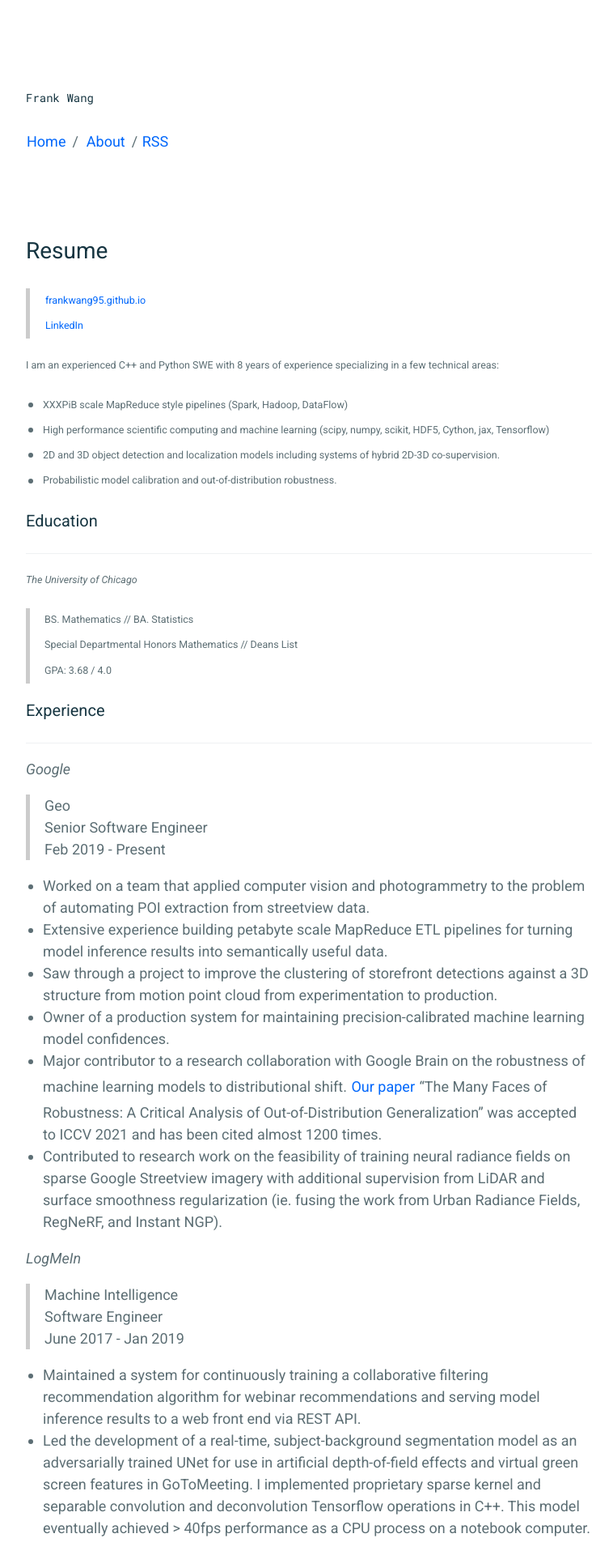
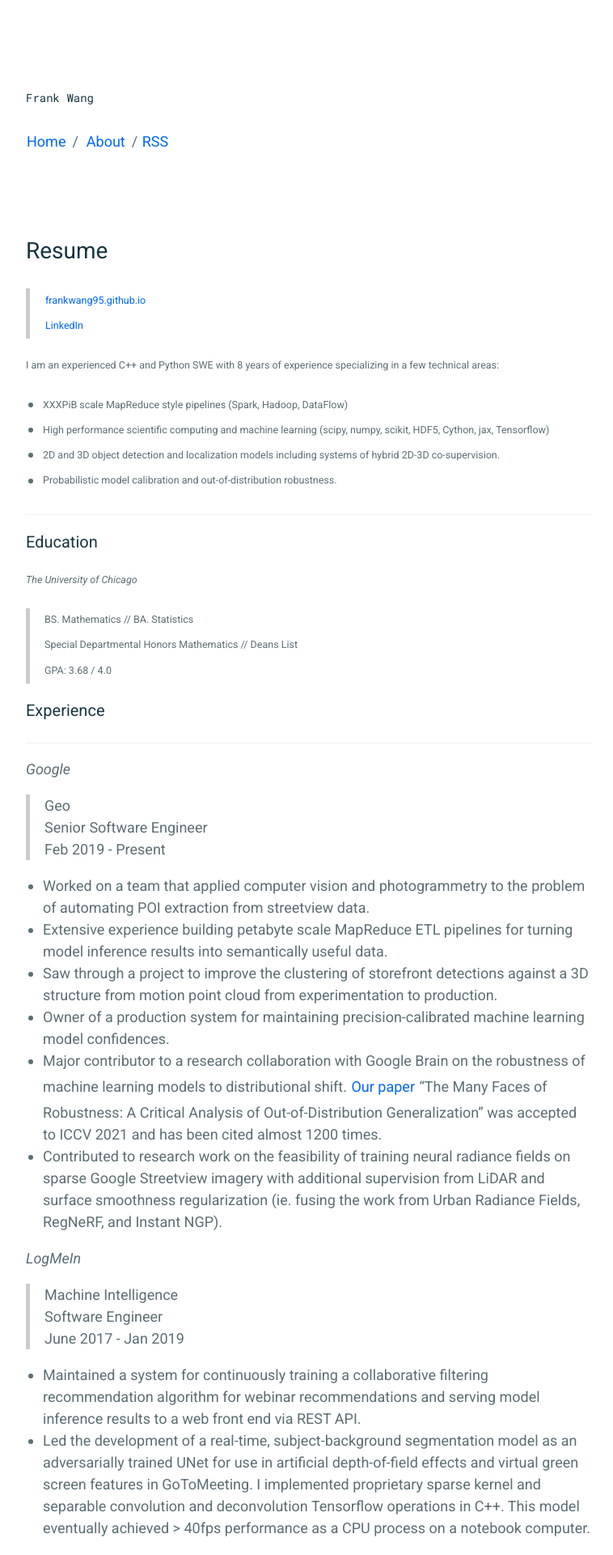
Before and after one commit to frankwang95/frankwang95.github.io, a Jekyll site: the page built from _pages/resume.md, in a window 1280 px wide. Shown: the top 1920 px of the page at 81% size, without its empty margins (258-1016 px from the left). Built offline with Jekyll 4.4.1, drawn with Linux system fonts in a browser that asks for light colours.

```diff
--- a/_pages/resume.md
+++ b/_pages/resume.md
@@ -13,9 +13,9 @@ permalink: /resume/
 * <sub><sup>2D and 3D object detection and localization models including systems of hybrid 2D-3D co-supervision.</sup></sub>
 * <sub><sup>Probabilistic model calibration and out-of-distribution robustness.</sup></sub>
 
-### Education
 _________________
 
+### Education
 <sub><sup>*The University of Chicago*
 
 > <sub><sup>BS. Mathematics // BA. Statistics</sup></sub> \
```
